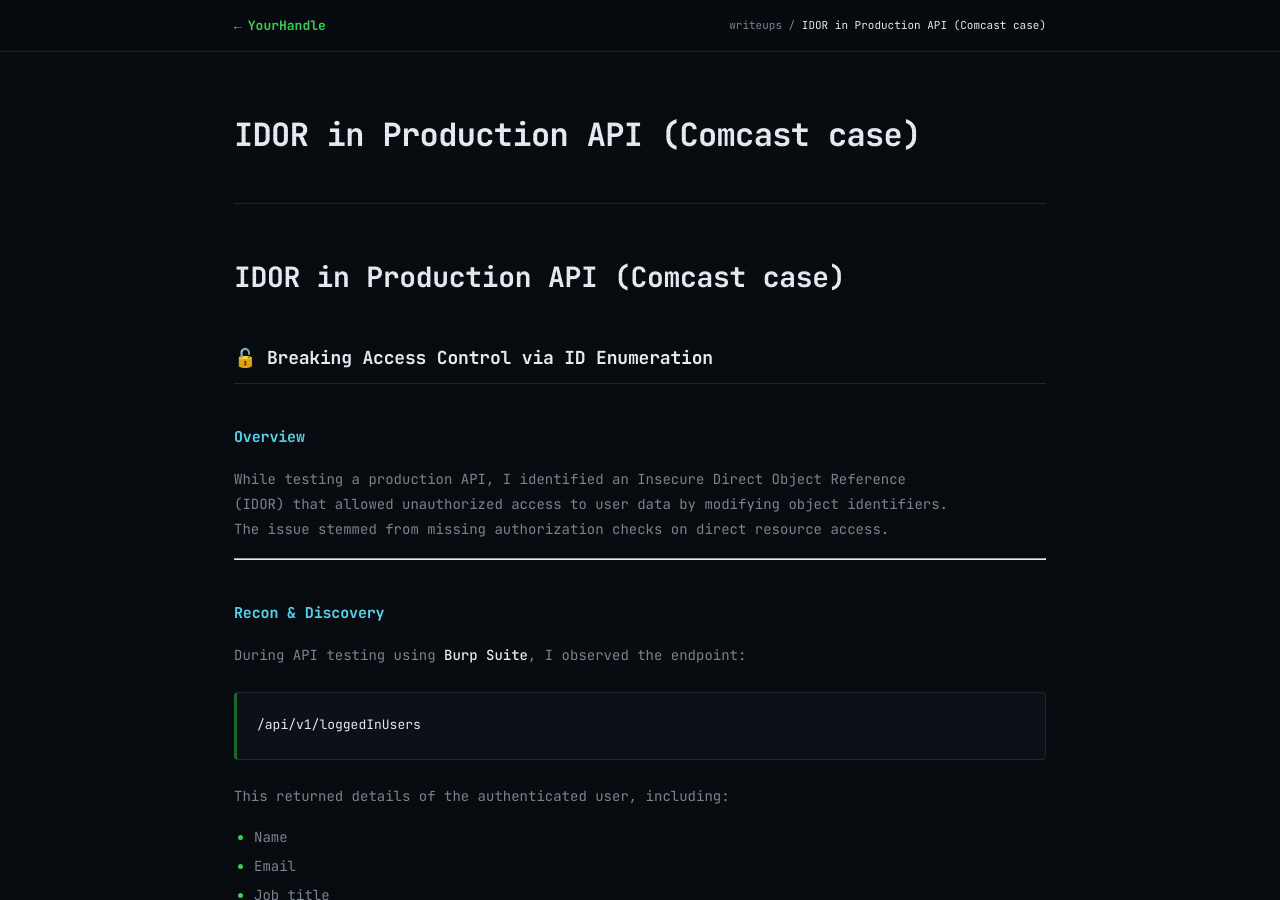
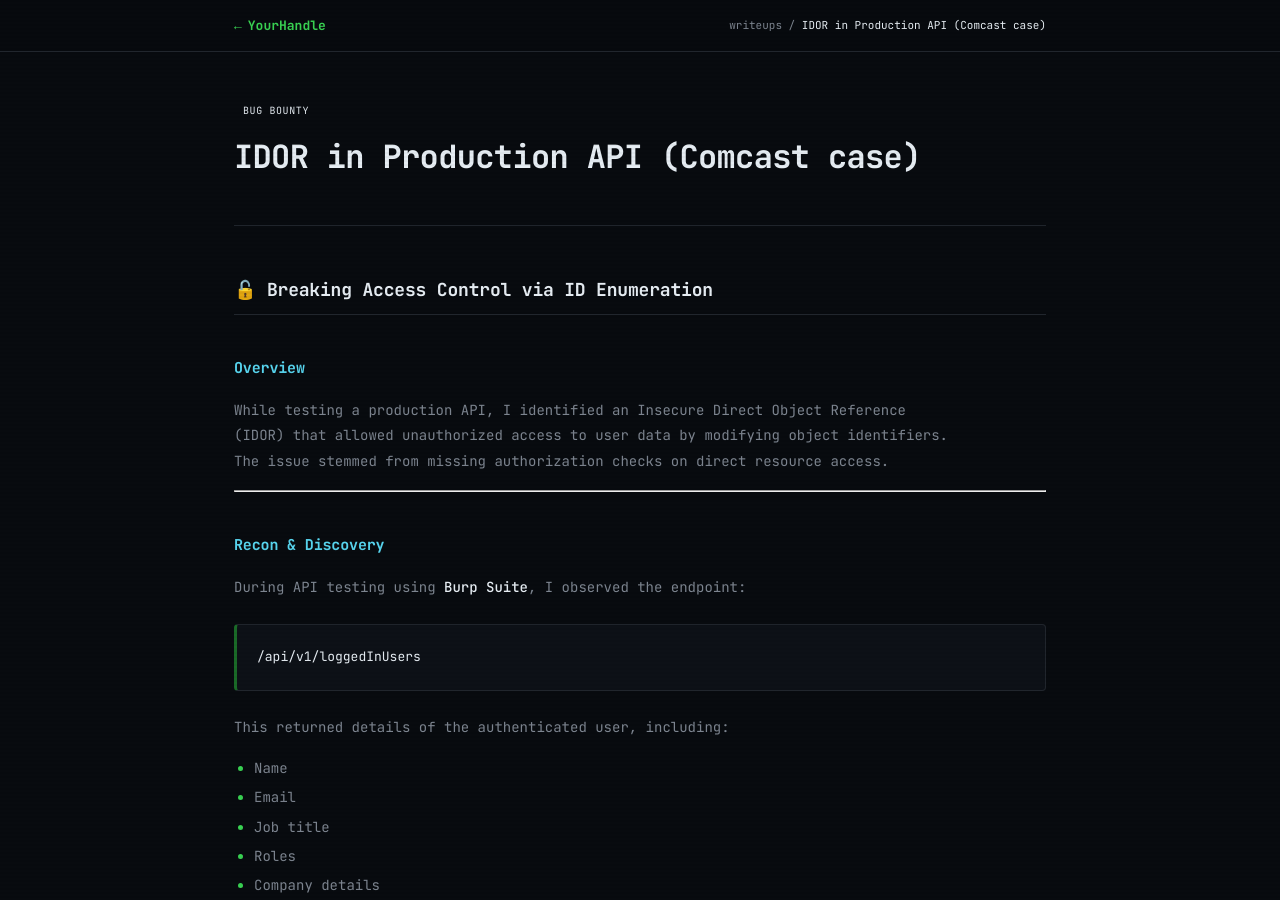
Before and after one commit to Psyphen36/anupam-security-portfolio, a Jekyll site: the page built from writeups/idor-api.md, in a window 1280 px wide and 900 px high. Built offline with Jekyll 4.4.1, drawn with Linux system fonts in a browser that asks for light colours; our own code applies the rules of GitHub Pages for plain Markdown files.

Commit message:
Update idor-api.md

```diff
--- a/writeups/idor-api.md
+++ b/writeups/idor-api.md
@@ -1,4 +1,8 @@
-# IDOR in Production API (Comcast case)
+---
+layout: writeup
+title: "IDOR in Production API (Comcast case)"
+category: Bug Bounty
+---
 
 ## 🔓 Breaking Access Control via ID Enumeration
 
```
